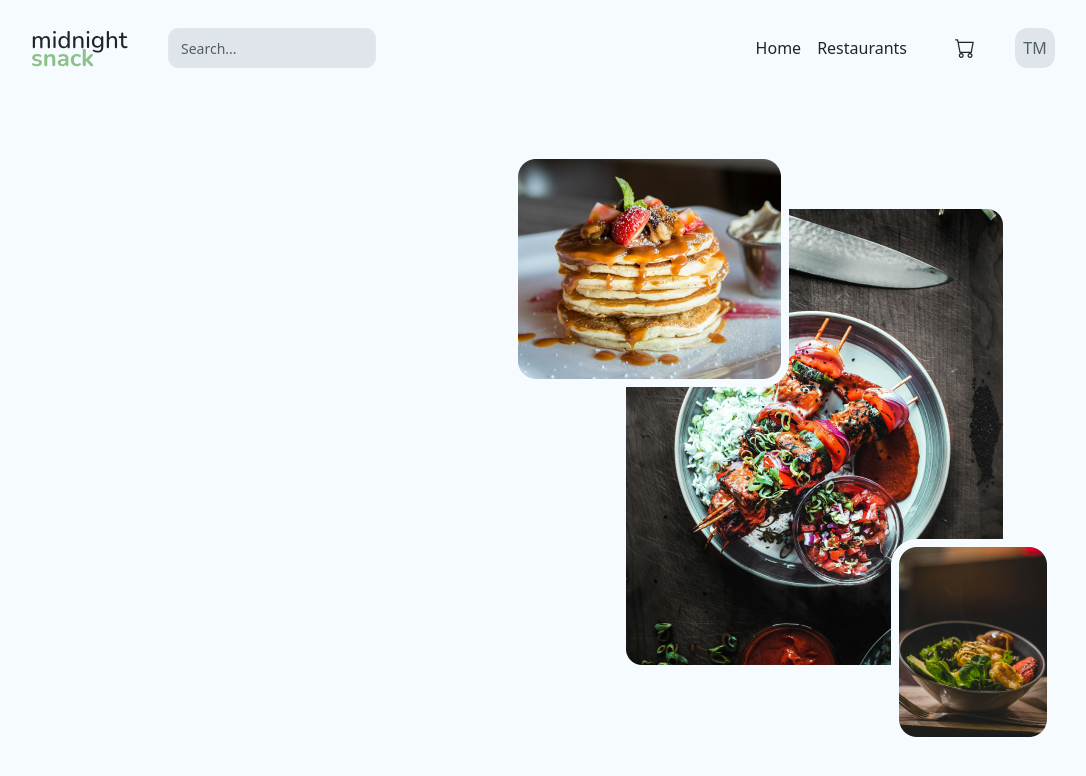
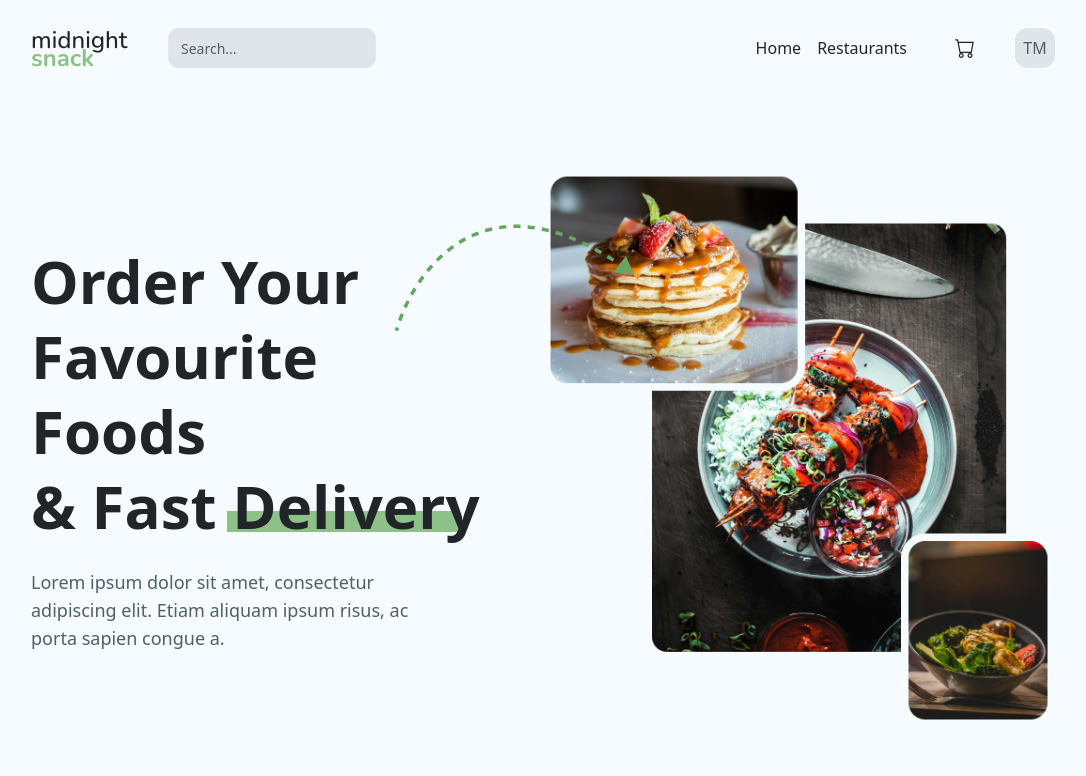
Before and after one commit to TerrenceMurray/MidnightSnack, a React (Vite) app: page / in a window 1280 px wide. Shown: the top 776 px of the page, without its empty margins (97-1183 px from the left). Built offline with nearby package versions, Linux system fonts and the light colour scheme.

Commit message:
Added accents to Home page hero section

```diff
--- a/src/index.css
+++ b/src/index.css
@@ -58,6 +58,10 @@
 		@apply bg-background text-primary w-full h-screen;
 	}
 
+	.heading {
+		@apply text-6xl leading-tight text-primary font-bold;
+	}
+
 	.title {
 		@apply text-[2rem] text-primary font-bold;
 	}
--- a/src/pages/Home.jsx
+++ b/src/pages/Home.jsx
@@ -1,6 +1,7 @@
 import Title from "../components/Title";
 import Layout from "./Layout";
 import HeroImage from "@/assets/Hero Image.png";
+import Arrow from "@/assets/arrow.svg";
 
 export default function Home ()
 {
@@ -9,8 +10,17 @@ export default function Home ()
     return (
         <Layout>
             <main className="px-32 flex w-full flex-1 items-center">
-                <img className="ml-auto" src={HeroImage} alt="Home" />
-
+                <section className="w-[29rem]">
+                    <h1 className="heading relative">
+                        Order Your <br />
+                        Favourite Foods <br />
+                        & Fast Delivery
+                        <img src={Arrow} className="absolute -right-[30%] -top-5 w-60" alt="" />
+                        <span className="block absolute bg-accent-surface w-1/2 h-[1.3rem] -z-50 bottom-3 right-9"></span>
+                    </h1>
+                    <p className="subtitle mt-6 w-11/12">Lorem ipsum dolor sit amet, consectetur adipiscing elit. Etiam aliquam  ipsum risus, ac porta sapien congue a.</p>
+                </section>
+                <img className="ml-auto w-[50%]" src={HeroImage} alt="Home" />
             </main>
         </Layout>
     );
--- a/tailwind.config.js
+++ b/tailwind.config.js
@@ -68,7 +68,7 @@ module.exports = {
 				},
 				accent: {
 					DEFAULT: 'var(--text-accent)',
-					foreground: 'hsl(var(--accent-foreground))',
+					surface: 'var(--surface-accent)',
 				},
 				popover: {
 					DEFAULT: 'hsl(var(--popover))',
```
Also changed, not shown: src/assets/arrow.svg (added).
